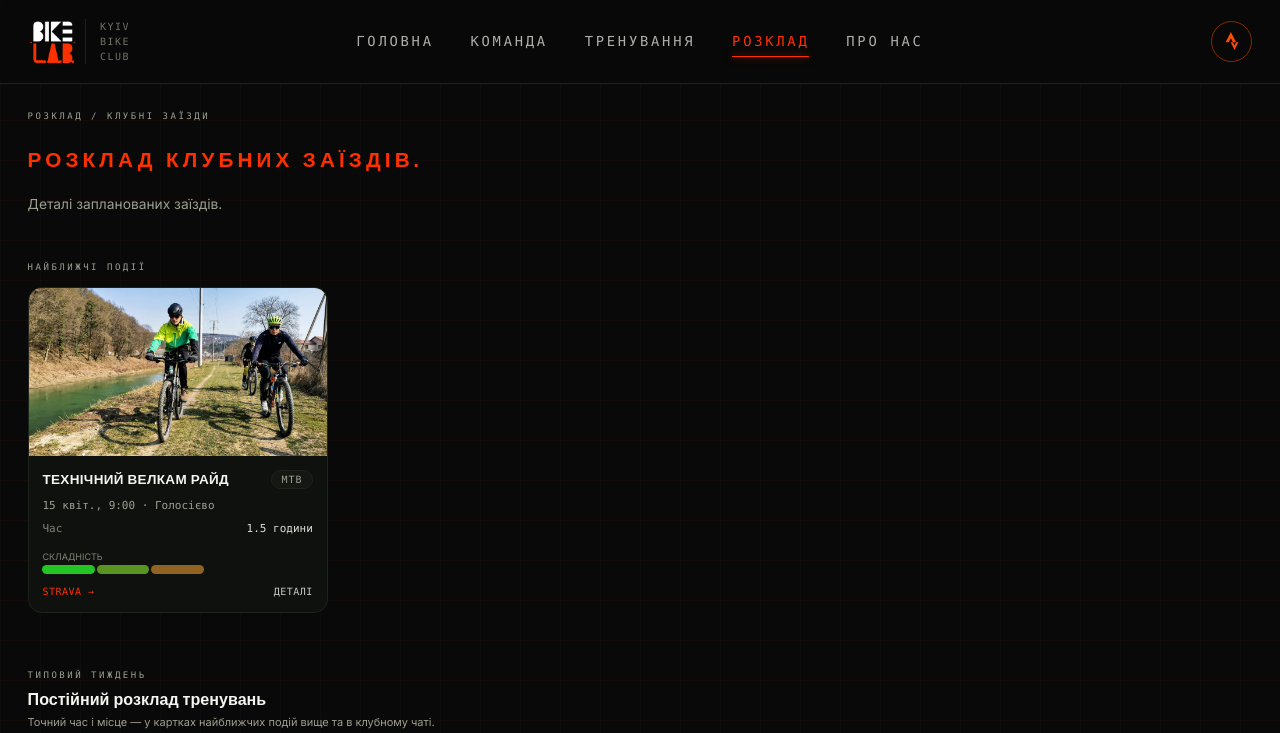
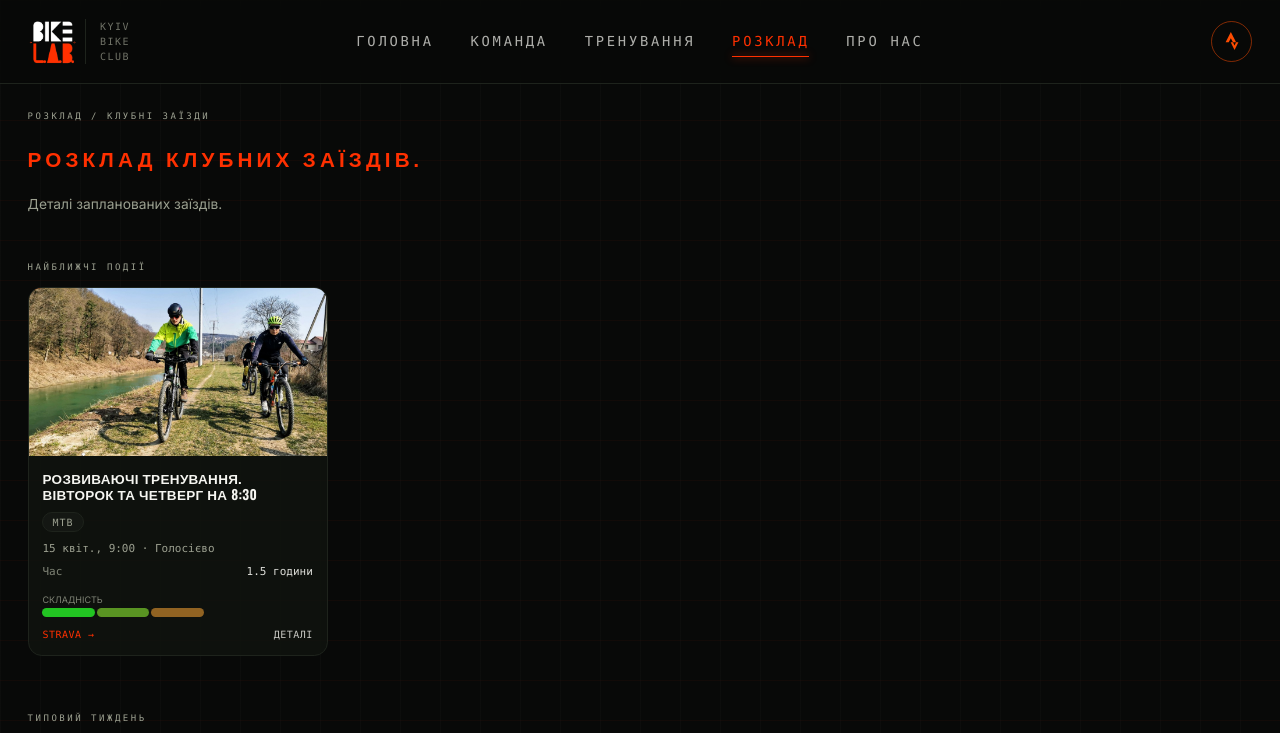
Before and after one commit to VasileAdicto/bikelab-site, a Next.js app: page /calendar in a window 1280 px wide. Shown: the top 733 px of the page. Built offline with nearby package versions, Linux system fonts and the light colour scheme.

Commit message:
Update ride title in CalendarPage component for clarity and specificity

```diff
--- a/src/app/calendar/page.tsx
+++ b/src/app/calendar/page.tsx
@@ -78,7 +78,7 @@ const weeklySchedule: WeekdayBlock[] = [
 const rides: Ride[] = [
   {
     id: "r1",
-    title: "Технічний велкам райд",
+    title: "Розвиваючі тренування. Вівторок та Четверг на 8:30",
     date: "2026-04-15",
     startTime: "9:00",
     category: "MTB",
```
